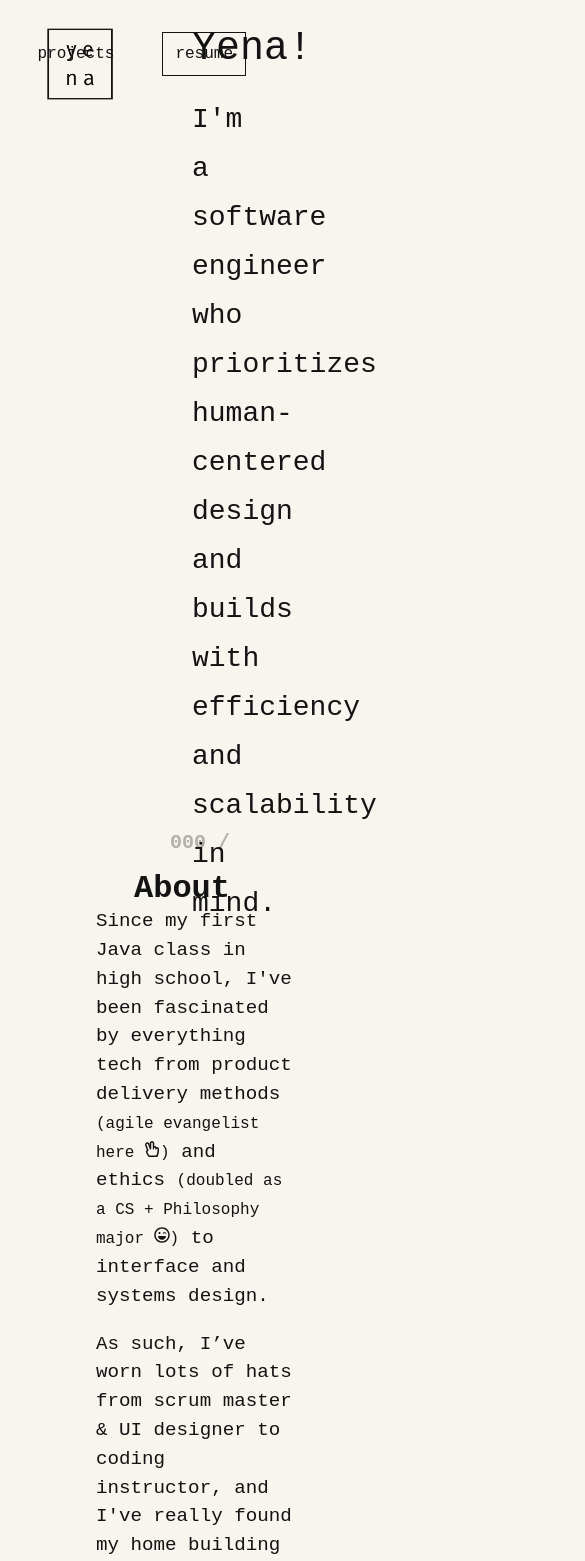
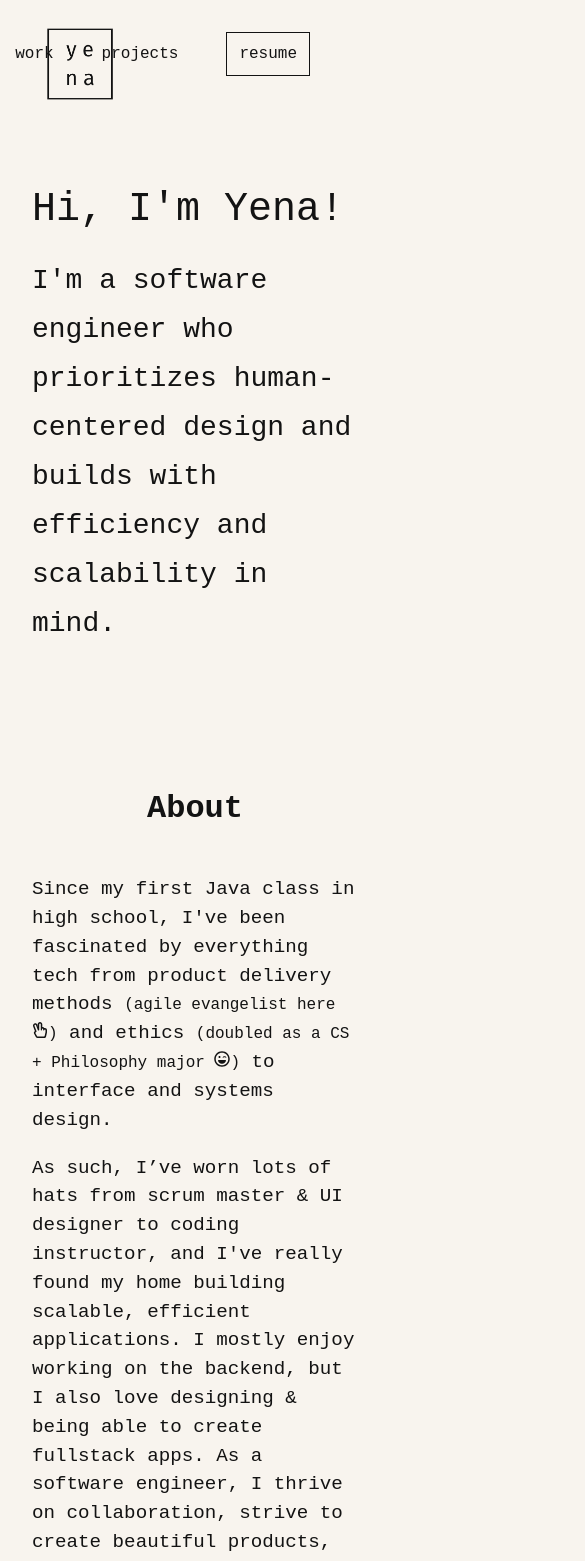
Before and after one commit to yenapaek/portfolio-v1, a React (Create React App) app: page / in a window 390 px wide. Shown: the top 1561 px of the page, 585 px wide, since content can reach past the window. Built offline with nearby package versions, Linux system fonts and the light colour scheme.

Commit message:
added responsive media queries

```diff
--- a/src/components/Home.js
+++ b/src/components/Home.js
@@ -33,7 +33,7 @@ class Home extends React.Component {
     contentFadeIn = () => {
         const scrollElements = document.querySelectorAll(".contentBlock");
 
-        var throttleTimer;
+        let throttleTimer;
 
         const throttle = (callback, time) => {
             if (throttleTimer) return;
@@ -79,9 +79,6 @@ class Home extends React.Component {
                 }
             })
         }
-        var timer=0;
-        var count=0;
-        var scroll = 0;
 
         window.addEventListener("scroll", () => {
         throttle(() => {
@@ -186,7 +183,7 @@ class Home extends React.Component {
                             <div className="job">
                                 <div className="jobInfo">
                                     <div className="jobTitle">Fullstack Software Developer</div>
-                                    <p className="jobCompany"><a href="htp//rawkorean.com/" target="_blank" rel="noopener noreferrer">Raw Korean</a></p>
+                                    <p className="jobCompany"><a href="https://rawkorean.com/" target="_blank" rel="noopener noreferrer">Raw Korean</a></p>
                                 </div>
                                 <div className="jobDate">Oct 2021 - Jan 2022</div>
                             </div>
--- a/src/style/App.css
+++ b/src/style/App.css
@@ -156,6 +156,7 @@ a {
 .contentBlock {
   display: flex;
   flex-wrap: wrap;
+  justify-content: center;
   padding-top: 5rem;
   margin-bottom: 5rem;
   opacity: 0;
@@ -194,11 +195,11 @@ ul li {
   list-style: none;
 }
 p, li {
-  font-size: 1.2rem;
+  font-size: 1.5rem;
 }
 
-span.comment {
-  font-size: 1rem;
+.comment {
+  font-size: 1.2rem;
 }
 
 .skills {
@@ -216,6 +217,7 @@ span.comment {
 .skill ul {
   padding: 0;
   display: flex;
+  flex-wrap: wrap;
 }
 .skillTitle+ul li {
   width: fit-content;
@@ -223,6 +225,7 @@ span.comment {
   border-radius: 2px;
   padding: 0.25rem 0.5rem;
   margin-right: 0.75rem;
+  margin-bottom: 1rem;
   color: var(--grey);
 }
 
@@ -279,6 +282,7 @@ a .projectTitle svg:hover {
   border-radius: 2px;
   padding: 0.25rem 0.5rem;
   margin-right: 0.75rem;
+  margin-bottom: 1rem;
   color: var(--grey);
 }
 .projectTitle, .projectDescription, .projectTechList {
@@ -503,3 +507,82 @@ a .projectTitle svg:hover {
     opacity: 1;
   }
 }
+
+@media screen and (max-width: 1250px) {
+  .headerBlock {
+    padding: 0 2rem 0 2rem;
+  }
+  .blockLabel {
+    margin-right: 0;
+    text-align: center;
+    padding-top: 0;
+    margin-bottom: 3rem;
+  }
+  .contentCount {
+    visibility: hidden;
+  }
+  .contentBlock {
+    padding-top: 0;
+  }
+}
+
+@media screen and (max-width: 992px) {
+  .home {
+    padding: 0 2rem 0 2rem;
+  }
+
+  p, li {
+    font-size: 1.2rem;
+  }
+  .headerBlock {
+    padding: 0;
+  }
+  .homeMainText {
+    font-size: 1.3rem;
+  }
+  .homeSubText {
+    font-size: 1.2rem;
+  }
+
+  .contentBlock {
+    margin-bottom: 1.5rem;
+  }
+  .comment, .footerLabel {
+    font-size: 1rem;
+  }
+
+  .job {
+    flex-direction: column-reverse;
+  }
+  .jobInfo {
+    padding-bottom: 2rem;
+  }
+  .jobTitle {
+    font-size: 1.3rem;
+  }
+  .jobCompany {
+    margin-bottom: 0;
+  }
+  .jobDate {
+    font-size: 1.1rem;
+    padding-bottom: 0.5rem;
+  }
+
+  .skillTitle, .projectTitle, .degreeSchool {
+    font-size: 1.3rem;
+  }
+  .degreeTitle {
+    font-size: 1.1rem;
+  }
+  .footer {
+    flex-direction: column;
+  }
+  .footerLinks a {
+    margin-left: 0;
+    margin-right: 1.5rem;
+  }
+  .footerLinks a svg {
+    font-size: 1.3rem;
+  }
+
+}
```
Also changed, not shown: public/manifest.json, src/style/Home.css (deleted). Lines whose indentation alone changed are shown as unchanged.
